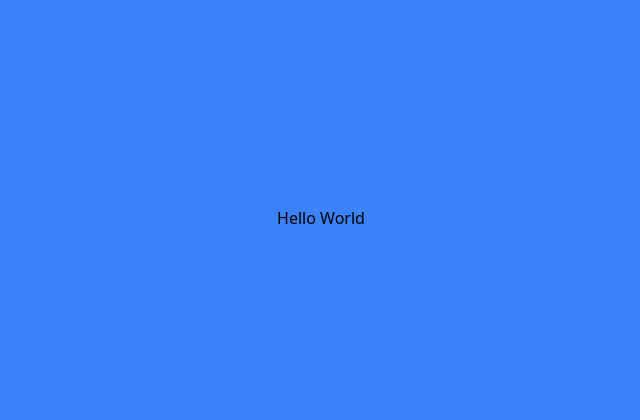
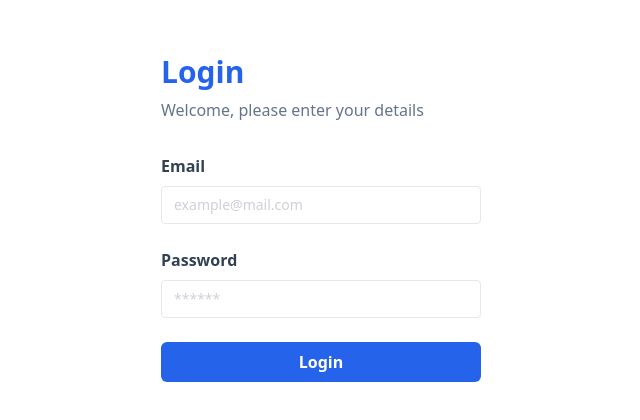
Before and after one commit to danimisme/toko-online, a React (Vite) app: page / in a window 1280 px wide. Shown: the part 182-602 px from the top of the page, without its empty margins (319-959 px from the left). Built offline with nearby package versions, Linux system fonts and the light colour scheme.

Commit message:
membuat halaman login di app.jsx

```diff
--- a/src/App.jsx
+++ b/src/App.jsx
@@ -1,9 +1,31 @@
-
+import Button from "./componnents/Elements/Button"
 function App() {
 
   return (
-    <div className="flex justify-center bg-blue-500 min-h-screen items-center">
-      <div>Hello World</div>
+    <div className="flex justify-center min-h-screen items-center">
+      <div className="w-full max-w-xs">
+        <h1 className="text-3xl font-bold mb-2 text-blue-600">Login</h1>
+        <p className="font-medium text-slate-500 mb-8">
+          Welcome, please enter your details
+        </p>
+        <form action="">
+          <div className="mb-6">
+            <label htmlFor="email" className="block text-slate-700 font-bold mb-2">
+              Email
+            </label>
+            <input type="text" className="text-sm border rounded w-full py-2 px-3 text-slate-700 placeholder:opacity-50"
+            placeholder="example@mail.com" />
+          </div>
+          <div className="mb-6">
+            <label htmlFor="password" className="block text-slate-700 font-bold mb-2">
+              Password
+            </label>
+            <input type="password" className="text-sm border rounded w-full py-2 px-3 text-slate-700 placeholder:opacity-50"
+            placeholder="******" />
+          </div>
+          <Button classname="bg-blue-600 w-full">Login</Button>
+        </form>
+      </div>
     </div>
   )
 }
--- /dev/null
+++ b/src/componnents/Elements/Button/index.jsx
@@ -0,0 +1,13 @@
+const Button = (props) => {
+    const {children , classname ="bg-black"} = props
+    return (
+        <button
+        className= {`h-10 px-6 font-semibold rounded-md ${classname} text-white `}
+        type="submit"
+        >
+            {children}
+        </button>
+    )
+}
+
+export default Button
```
Also changed, not shown: src/componnents/Elements/Input/Input.jsx (added), src/componnents/Elements/Input/Label.jsx (added), src/componnents/Elements/Input/index.jsx (added).
